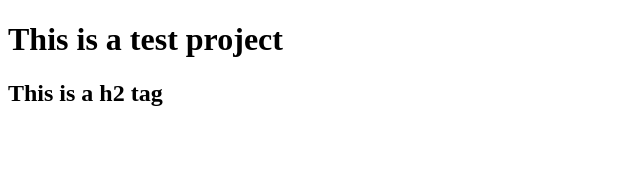
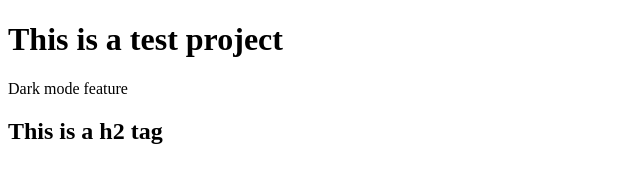
Before and after one commit to Winchester-cell/test-app-branch, a plain HTML site: page index.html in a window 1280 px wide. Shown: the whole page, without its empty margins (0-640 px from the left). Drawn offline with Linux system fonts and the light colour scheme.

```diff
--- a/index.html
+++ b/index.html
@@ -7,6 +7,7 @@
 </head>
 <body>
     <h1>This is a test project</h1>
+    <p>Dark mode feature</p>
     <h2>This is a h2 tag</h2>
     <script src="/app.js"></script>
 </body>
```
